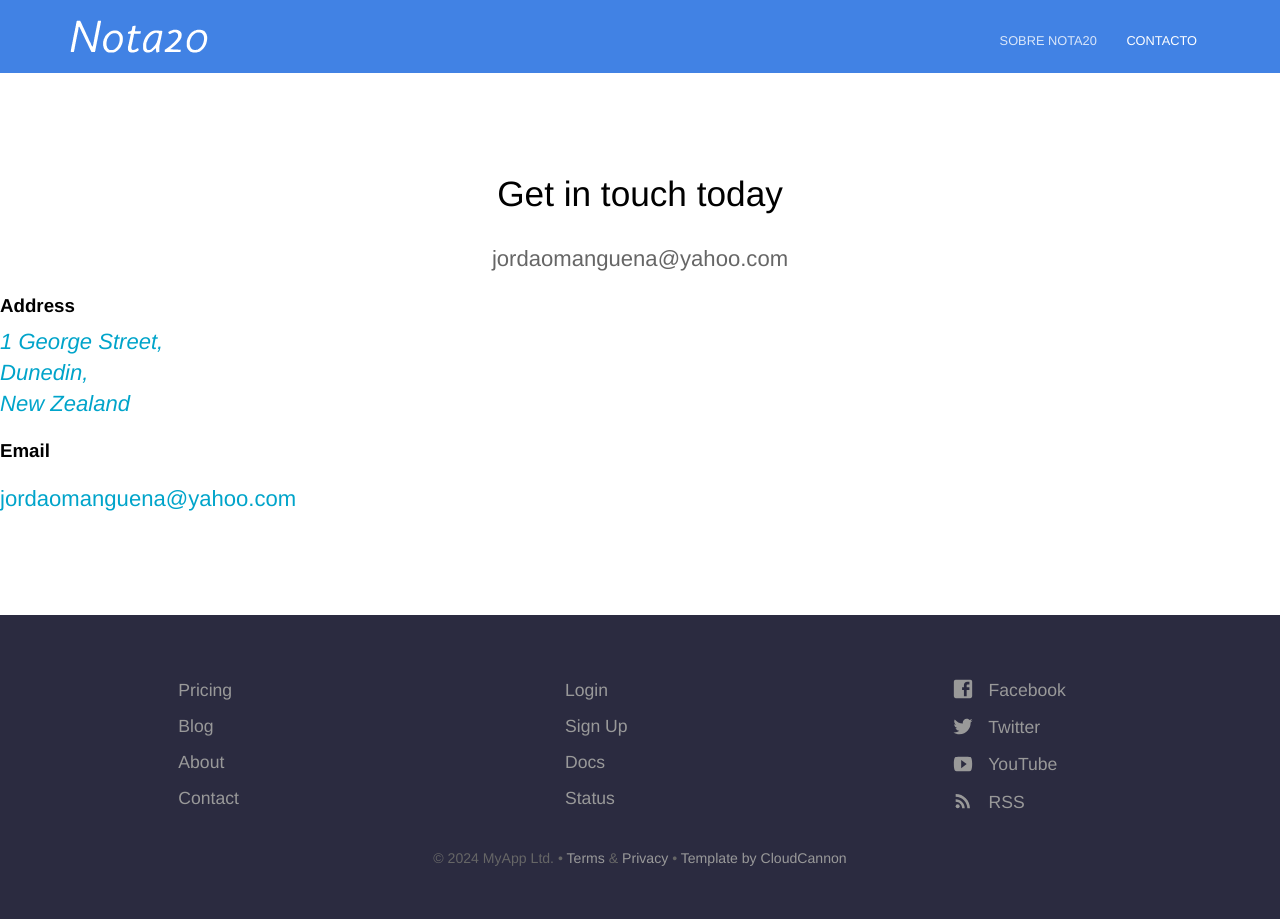
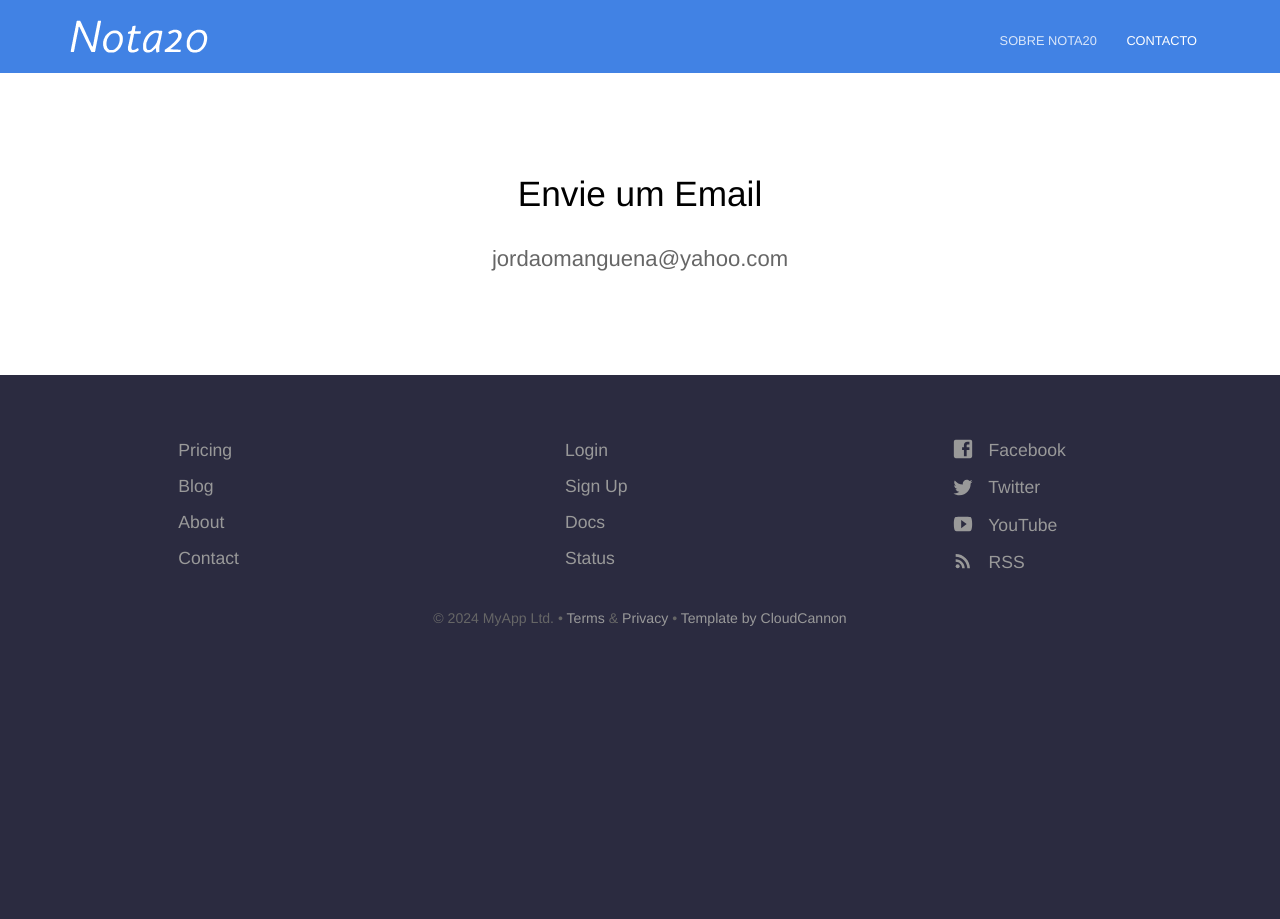
Before and after one commit to Manguena/manguena.github.io, a Jekyll site: the page built from contact.html, in a window 1280 px wide. Built offline with Jekyll 4.4.1, drawn with Linux system fonts in a browser that asks for light colours.

Commit message:
Update contact.html
change of text

```diff
--- a/contact.html
+++ b/contact.html
@@ -1,6 +1,6 @@
 ---
 title: Nota20
-heading: Get in touch today
+heading: Envie um Email
 description: jordaomanguena@yahoo.com
 
 map:
@@ -9,12 +9,3 @@
   address: "1 George Street, Dunedin, New Zealand"
   zoom: 13
 ---
-
-	<div class="contact-details">
-		<h3 class="editable">Address</h3>
-		<address><a target="_blank" href="https://www.google.com/maps/place/{{ page.map.address | url_encode }}">{{ page.map.address | replace: ", ", ", <br>" }}</a></address>
-
-		<h3 class="editable">Email</h3>
-		<p><a href="mailto:support@example.com">jordaomanguena@yahoo.com</a></p>
-	</div>
-</div>
```
